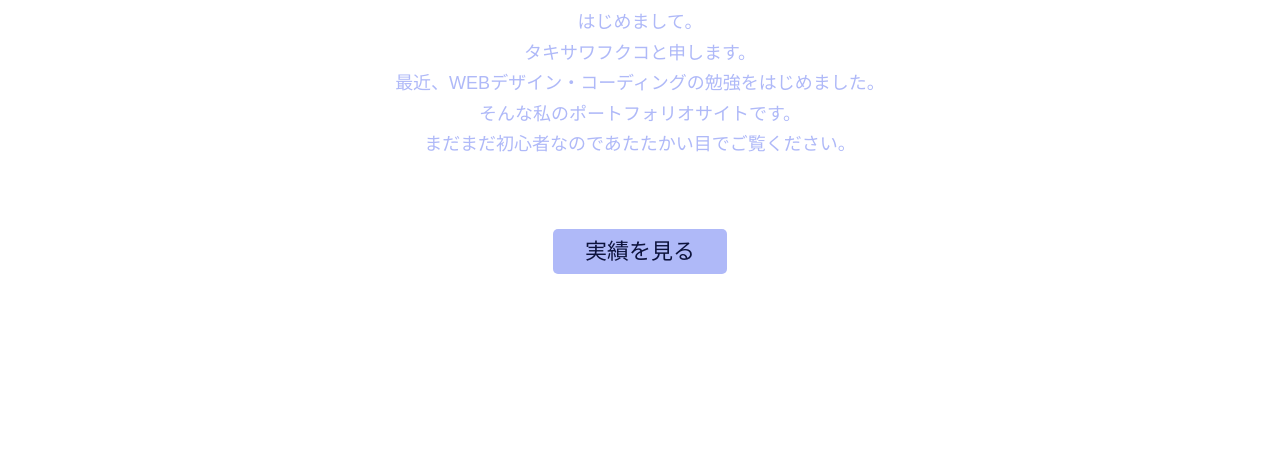
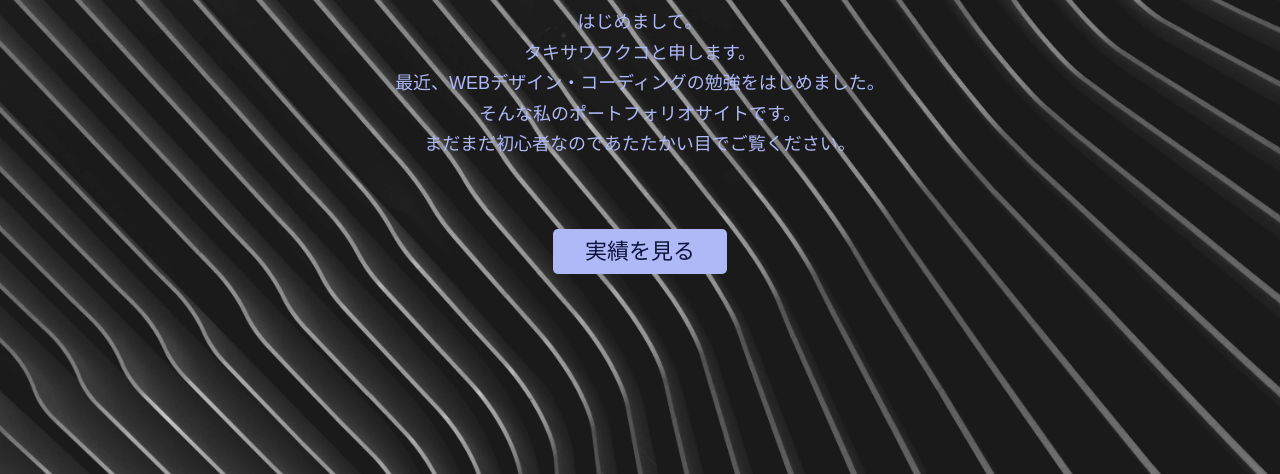
Before and after one commit to takisa-work/Fukuko-s-Portfolio, a plain HTML site: page index.html in a window 1280 px wide. Shown: the part 326-800 px from the top of the page. Drawn offline with Linux system fonts and the light colour scheme; some packages are replaced by stand-ins of ours.

Commit message:
Update style.css

```diff
--- a/style.css
+++ b/style.css
@@ -100,7 +100,7 @@ img{
 }
 
 #home {
-    background-image: url(../images/main-bg.jpg);
+    background-image: url(main-bg.jpg);
     background-blend-mode: luminosity;
     min-height: 100vh;
 
```
